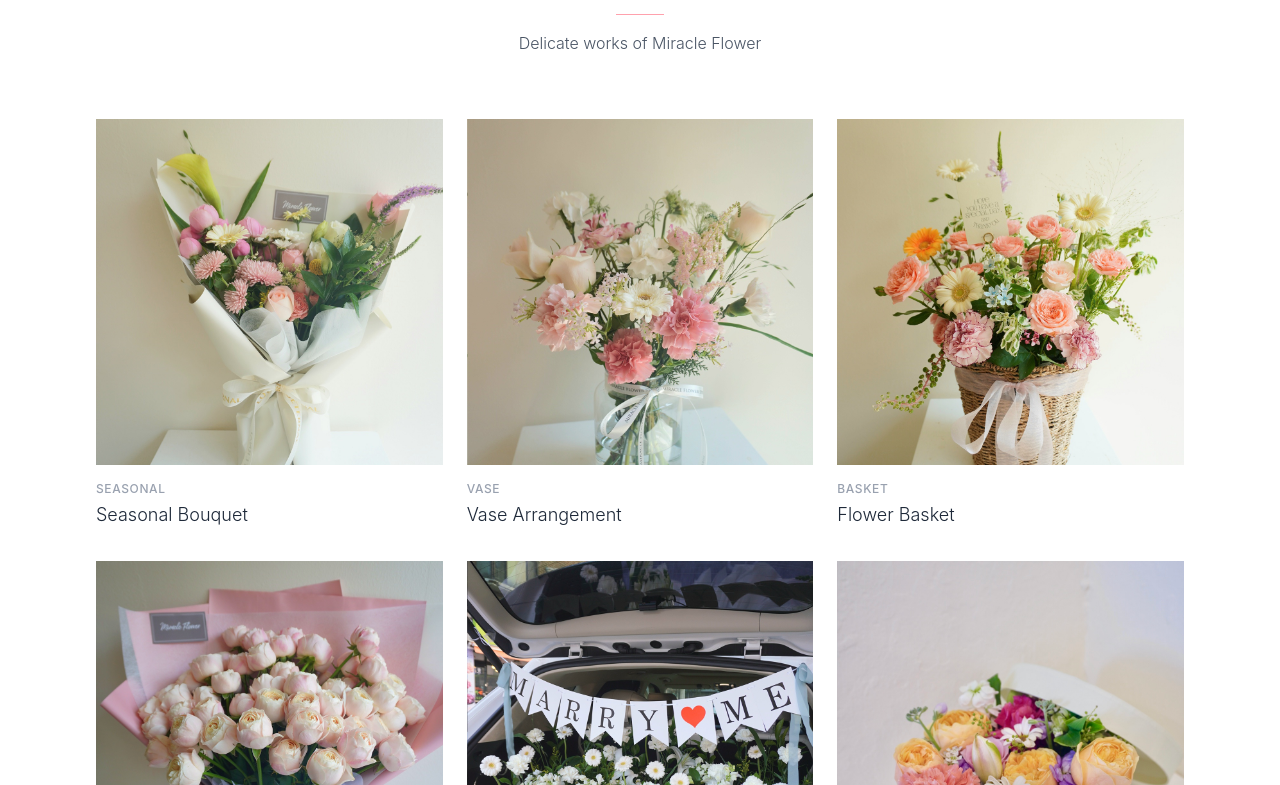
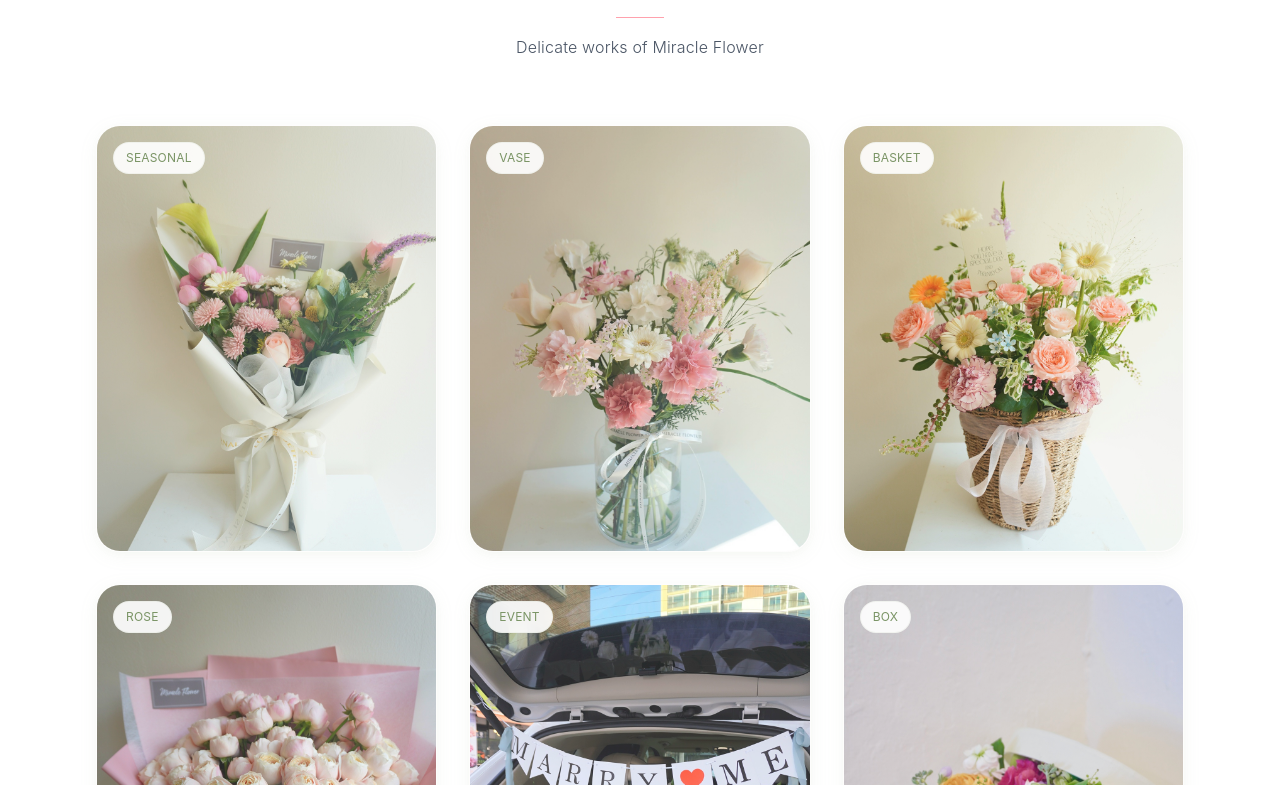
Before and after one commit to apple77y/miracle, a Next.js app: page / in a window 1280 px wide. Shown: the part 1455-2240 px from the top of the page. Built offline with nearby package versions, Linux system fonts and the light colour scheme.

Commit message:
Update UI style

```diff
--- a/src/app/globals.css
+++ b/src/app/globals.css
@@ -1,21 +1,32 @@
 @import "tailwindcss";
 
 :root {
-  --background: #ffffff;
-  --foreground: #171717;
+  --background: #fefdfb;
+  --foreground: #2d2926;
   --card: #ffffff;
-  --card-foreground: #171717;
-  --primary: #10b981;
+  --card-foreground: #2d2926;
+  --primary: #d4a574;
   --primary-foreground: #ffffff;
-  --secondary: #f3f4f6;
-  --secondary-foreground: #374151;
-  --muted: #f9fafb;
-  --muted-foreground: #6b7280;
-  --accent: #f3f4f6;
-  --accent-foreground: #374151;
-  --border: #e5e7eb;
-  --input: #f9fafb;
-  --ring: #10b981;
+  --secondary: #f7f5f3;
+  --secondary-foreground: #6b5b4f;
+  --muted: #faf9f7;
+  --muted-foreground: #8b7355;
+  --accent: #f1ede8;
+  --accent-foreground: #6b5b4f;
+  --border: #ebe7e0;
+  --input: #faf9f7;
+  --ring: #d4a574;
+  --sage: #9caf88;
+  --sage-light: #b8c9a4;
+  --sage-dark: #7a9465;
+  --dusty-rose: #d4a5a5;
+  --dusty-rose-light: #e8c4c4;
+  --dusty-rose-dark: #b8858a;
+  --cream: #f5f2ed;
+  --warm-white: #fefdfb;
+  --terracotta: #c7956b;
+  --lavender: #b8a9d4;
+  --lavender-light: #d4c9e8;
 }
 
 @theme inline {
@@ -34,27 +45,49 @@
   --color-border: var(--border);
   --color-input: var(--input);
   --color-ring: var(--ring);
+  --color-sage: var(--sage);
+  --color-sage-light: var(--sage-light);
+  --color-sage-dark: var(--sage-dark);
+  --color-dusty-rose: var(--dusty-rose);
+  --color-dusty-rose-light: var(--dusty-rose-light);
+  --color-dusty-rose-dark: var(--dusty-rose-dark);
+  --color-cream: var(--cream);
+  --color-warm-white: var(--warm-white);
+  --color-terracotta: var(--terracotta);
+  --color-lavender: var(--lavender);
+  --color-lavender-light: var(--lavender-light);
   --font-sans: -apple-system, BlinkMacSystemFont, "Malgun Gothic", "Apple SD Gothic Neo", "Noto Sans CJK KR", "Segoe UI", Roboto, "Helvetica Neue", Arial, sans-serif;
   --font-mono: ui-monospace, SFMono-Regular, "SF Mono", Consolas, "Liberation Mono", Menlo, monospace;
 }
 
 @media (prefers-color-scheme: dark) {
   :root {
-    --background: #0a0a0a;
-    --foreground: #fafafa;
-    --card: #111111;
-    --card-foreground: #fafafa;
-    --primary: #10b981;
-    --primary-foreground: #ffffff;
-    --secondary: #1f2937;
-    --secondary-foreground: #d1d5db;
-    --muted: #1f2937;
-    --muted-foreground: #9ca3af;
-    --accent: #1f2937;
-    --accent-foreground: #d1d5db;
-    --border: #374151;
-    --input: #1f2937;
-    --ring: #10b981;
+    --background: #1a1613;
+    --foreground: #f5f2ed;
+    --card: #2d2926;
+    --card-foreground: #f5f2ed;
+    --primary: #d4a574;
+    --primary-foreground: #1a1613;
+    --secondary: #2d2926;
+    --secondary-foreground: #c7b299;
+    --muted: #2d2926;
+    --muted-foreground: #8b7355;
+    --accent: #2d2926;
+    --accent-foreground: #c7b299;
+    --border: #3d342c;
+    --input: #2d2926;
+    --ring: #d4a574;
+    --sage: #7a9465;
+    --sage-light: #9caf88;
+    --sage-dark: #5a6b47;
+    --dusty-rose: #b8858a;
+    --dusty-rose-light: #d4a5a5;
+    --dusty-rose-dark: #9a6e73;
+    --cream: #2d2926;
+    --warm-white: #1a1613;
+    --terracotta: #a67850;
+    --lavender: #9b8bb8;
+    --lavender-light: #b8a9d4;
   }
 }
 
@@ -63,4 +96,72 @@ body {
   color: var(--foreground);
   font-family: -apple-system, BlinkMacSystemFont, "Malgun Gothic", "Apple SD Gothic Neo", "Noto Sans CJK KR", "Segoe UI", Roboto, "Helvetica Neue", Arial, sans-serif;
   transition: background-color 0.3s ease, color 0.3s ease;
+  line-height: 1.7;
+  letter-spacing: 0.01em;
 }
+
+/* Elegant botanical gradients */
+.gradient-botanical {
+  background: linear-gradient(135deg, #f5f2ed 0%, #faf9f7 50%, #f1ede8 100%);
+}
+
+.gradient-sage {
+  background: linear-gradient(135deg, #b8c9a4 0%, #9caf88 50%, #7a9465 100%);
+}
+
+.gradient-dusty-rose {
+  background: linear-gradient(135deg, #e8c4c4 0%, #d4a5a5 50%, #b8858a 100%);
+}
+
+.gradient-warm {
+  background: linear-gradient(135deg, #fefdfb 0%, #f5f2ed 50%, #ebe7e0 100%);
+}
+
+/* Typography improvements */
+.font-elegant {
+  font-weight: 300;
+  letter-spacing: 0.025em;
+  line-height: 1.4;
+}
+
+.font-elegant-medium {
+  font-weight: 400;
+  letter-spacing: 0.015em;
+  line-height: 1.5;
+}
+
+.font-elegant-bold {
+  font-weight: 500;
+  letter-spacing: 0.01em;
+  line-height: 1.3;
+}
+
+/* Subtle shadows for depth */
+.shadow-botanical {
+  box-shadow: 0 4px 20px -2px rgba(156, 175, 136, 0.1), 0 2px 8px -2px rgba(156, 175, 136, 0.05);
+}
+
+.shadow-warm {
+  box-shadow: 0 4px 20px -2px rgba(212, 165, 116, 0.08), 0 2px 8px -2px rgba(212, 165, 116, 0.04);
+}
+
+/* Elegant hover effects */
+.hover-lift {
+  transition: all 0.3s cubic-bezier(0.4, 0, 0.2, 1);
+}
+
+.hover-lift:hover {
+  transform: translateY(-4px);
+  box-shadow: 0 8px 30px -4px rgba(156, 175, 136, 0.15), 0 4px 16px -4px rgba(156, 175, 136, 0.1);
+}
+
+/* Elegant animations */
+@keyframes float {
+  0%, 100% { transform: translateY(0px) rotate(0deg); }
+  33% { transform: translateY(-10px) rotate(2deg); }
+  66% { transform: translateY(-5px) rotate(-1deg); }
+}
+
+.animate-float {
+  animation: float 6s ease-in-out infinite;
+}
--- a/src/components/sections/Gallery.tsx
+++ b/src/components/sections/Gallery.tsx
@@ -54,22 +54,24 @@ export default function Gallery() {
           <p className="text-gray-600 font-light">{intl.formatMessage({ id: 'gallery.subtitle' })}</p>
         </div>
 
-        <div className="grid grid-cols-1 md:grid-cols-2 lg:grid-cols-3 gap-6">
+        <div className="grid grid-cols-1 md:grid-cols-2 lg:grid-cols-3 gap-8">
           {galleryItems.map((item, index) => (
-            <div key={index} className="group cursor-pointer">
-              <div className="relative overflow-hidden bg-gray-100 aspect-square">
+            <div key={index} className="group cursor-pointer hover-lift">
+              <div className="relative overflow-hidden rounded-3xl shadow-botanical border border-white/50 aspect-[4/5] bg-gradient-to-br from-sage/5 to-dusty-rose/5">
                 <div
-                  className="w-full h-full bg-cover bg-center transition-transform duration-500 hover:scale-105"
+                  className="w-full h-full bg-cover bg-center transition-all duration-700 group-hover:scale-110 opacity-90 group-hover:opacity-100"
                   style={{backgroundImage: `url('${item.image}'), ${item.gradient}`}}
                 />
-              </div>
-              <div className="pt-4 pb-2">
-                <p className="text-xs text-gray-400 uppercase tracking-wider font-medium mb-1">
-                  {item.category}
-                </p>
-                <h4 className="text-lg font-light text-gray-800 hover:text-rose-500 transition-colors">
-                  {intl.formatMessage({ id: item.titleKey })}
-                </h4>
+
+                {/* Elegant overlay on hover */}
+                <div className="absolute inset-0 bg-gradient-to-t from-foreground/20 via-transparent to-transparent opacity-0 group-hover:opacity-100 transition-opacity duration-500"></div>
+
+                {/* Category badge */}
+                <div className="absolute top-4 left-4 px-3 py-1.5 bg-white/90 backdrop-blur-sm rounded-full border border-sage/10">
+                  <p className="text-xs text-sage-dark uppercase tracking-widest font-elegant-medium">
+                    {item.category}
+                  </p>
+                </div>
               </div>
             </div>
           ))}
```
